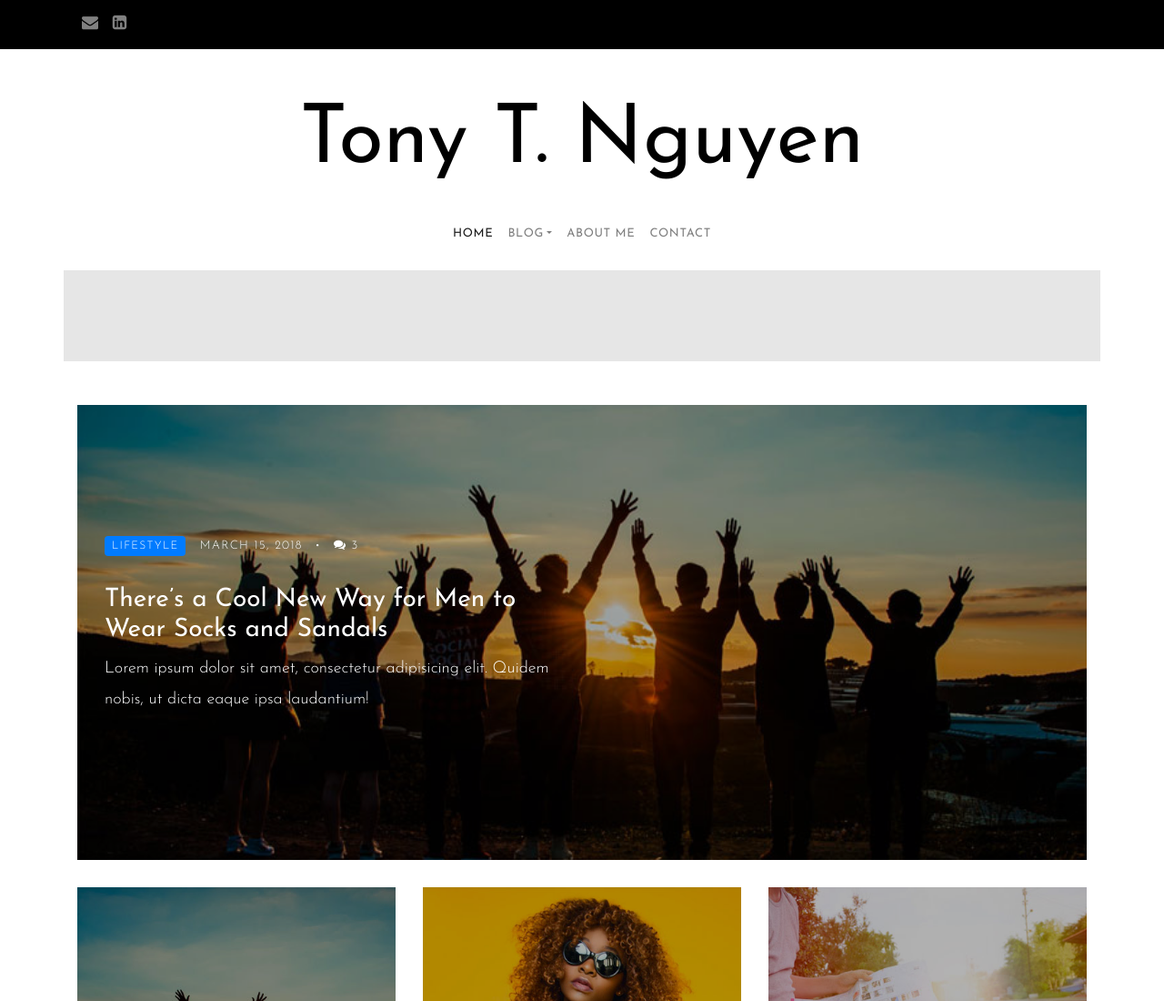
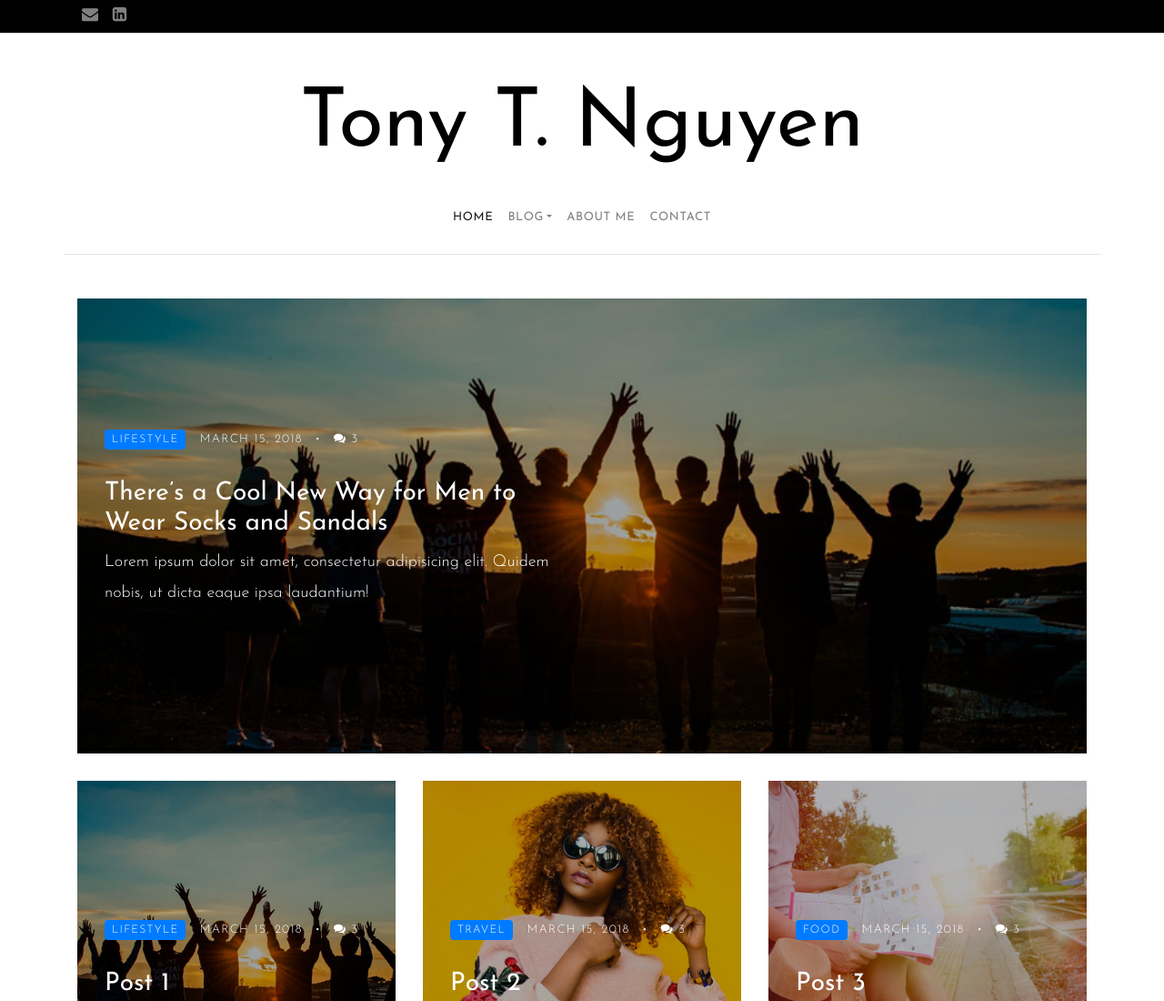
Before and after one commit to tony-trung-nguyen/tony-trung-nguyen.github.io, a plain HTML site: page index.html in a window 1280 px wide. Shown: the top 1100 px of the page at 91% size. Drawn offline with Linux system fonts and the light colour scheme.

Commit message:
Update style.css

```diff
--- a/css/style.css
+++ b/css/style.css
@@ -176,7 +176,7 @@ header .navbar .dropdown-menu a {
 
 .top-bar {
   background: #000;
-  padding: 10px 0;
+  padding: 1px 0;
 }
 
 .top-bar .social a, .top-bar .search-icon a {
@@ -198,7 +198,7 @@ header .navbar .dropdown-menu a {
 }
 
 .navbar > .container {
-  border-bottom: 100px solid #e6e6e6;
+  border-bottom: 1px solid #e6e6e6;
 }
 
 @media (max-width: 767.98px) {
```
